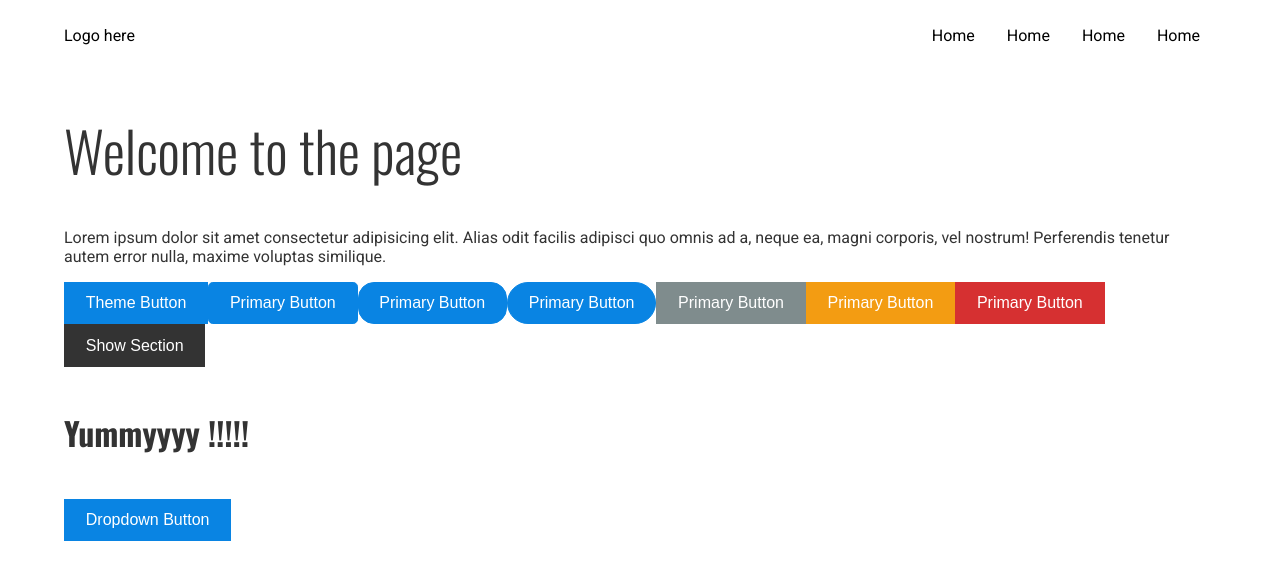
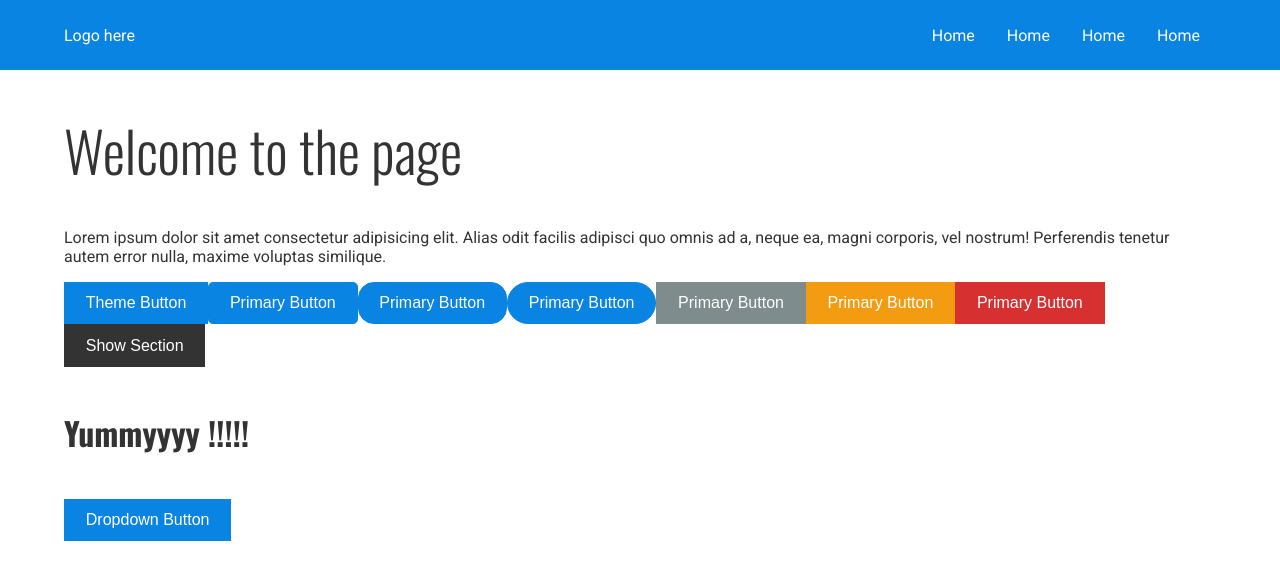
Before and after one commit to RajendarGit/my-react-styled-component-framework, a React (Create React App) app: page / in a window 1280 px wide. Shown: the top 580 px of the page. Built offline with nearby package versions, Linux system fonts and the light colour scheme.

Commit message:
navbar work in progress

```diff
--- a/src/Components/Navbar.jsx
+++ b/src/Components/Navbar.jsx
@@ -4,7 +4,7 @@ import { Navigation, NavBar, NavItems, NavList } from '../Style/Navigation'
 
 export const Navbar = () => {
   return (
-    <NavBar>
+    <NavBar primary>
         <Container>
           <Navigation items>
             <Logo>Logo here</Logo>
--- a/src/Style/Navigation.jsx
+++ b/src/Style/Navigation.jsx
@@ -1,8 +1,20 @@
 import styled, { css } from 'styled-components'
 
 export const NavBar = styled.div`
-    /* background-color: ${({theme}) => theme.mode === 'light' ? theme.colors.primary : theme.colors.xdark};
-    color: ${({theme}) => theme.colors.light}; */
+    background-color: ${({theme}) => theme.colors.secondary};
+    color: ${({theme}) => theme.colors.light};
+    ${({primary}) => primary && css`
+        background-color: ${({theme}) => theme.colors.primary};
+    `}
+    ${({pink}) => pink && css`
+        background-color: ${({theme}) => theme.colors.pink};
+    `}
+    ${({purple}) => purple && css`
+        background-color: ${({theme}) => theme.colors.purple};
+    `}
+    ${({dark}) => dark && css`
+        background-color: ${({theme}) => theme.colors.xdark};
+    `}
 `
 export const Navigation = styled.nav`
     height: 70px;
@@ -47,6 +59,6 @@ export const NavItems = styled.div`
 export const NavList = styled.a`
     padding: .5rem 1rem;
     &:hover {
-        background-color: ${({theme}) => theme.mode === 'light' ? theme.colors.primary : theme.colors.dark};
+        /* background-color: ${({theme}) => theme.colors.secondaryHover}; */
     }
 `
--- a/src/Style/theme.js
+++ b/src/Style/theme.js
@@ -18,6 +18,8 @@ export const theme = {
         warningHover: '#e67e22',
         danger: '#d63031',
         dangerHover: '#c0392b',
+        pink: '#e84393',
+        purple: '#6c5ce7',
     },
     fontWeights: {
         light: 200,
--- a/src/theme.js
+++ b/src/theme.js
@@ -15,6 +15,7 @@ const theme = {
         body: 'Segeo UI',
     },
     colors: {
+        xdark: '#000000',
 		dark: '#333',
 		light: '#fff',
 		error: '#d0453e',
```
